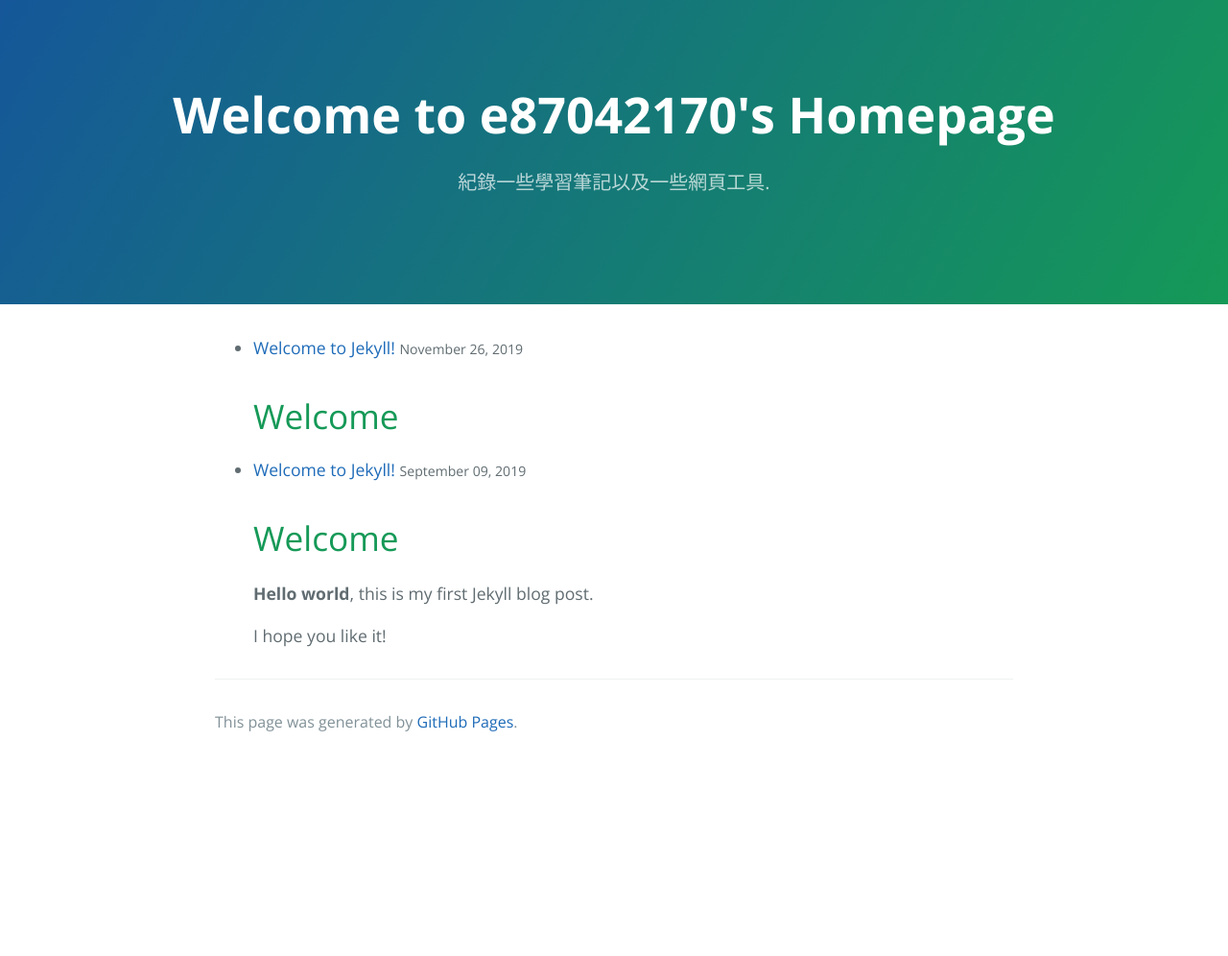
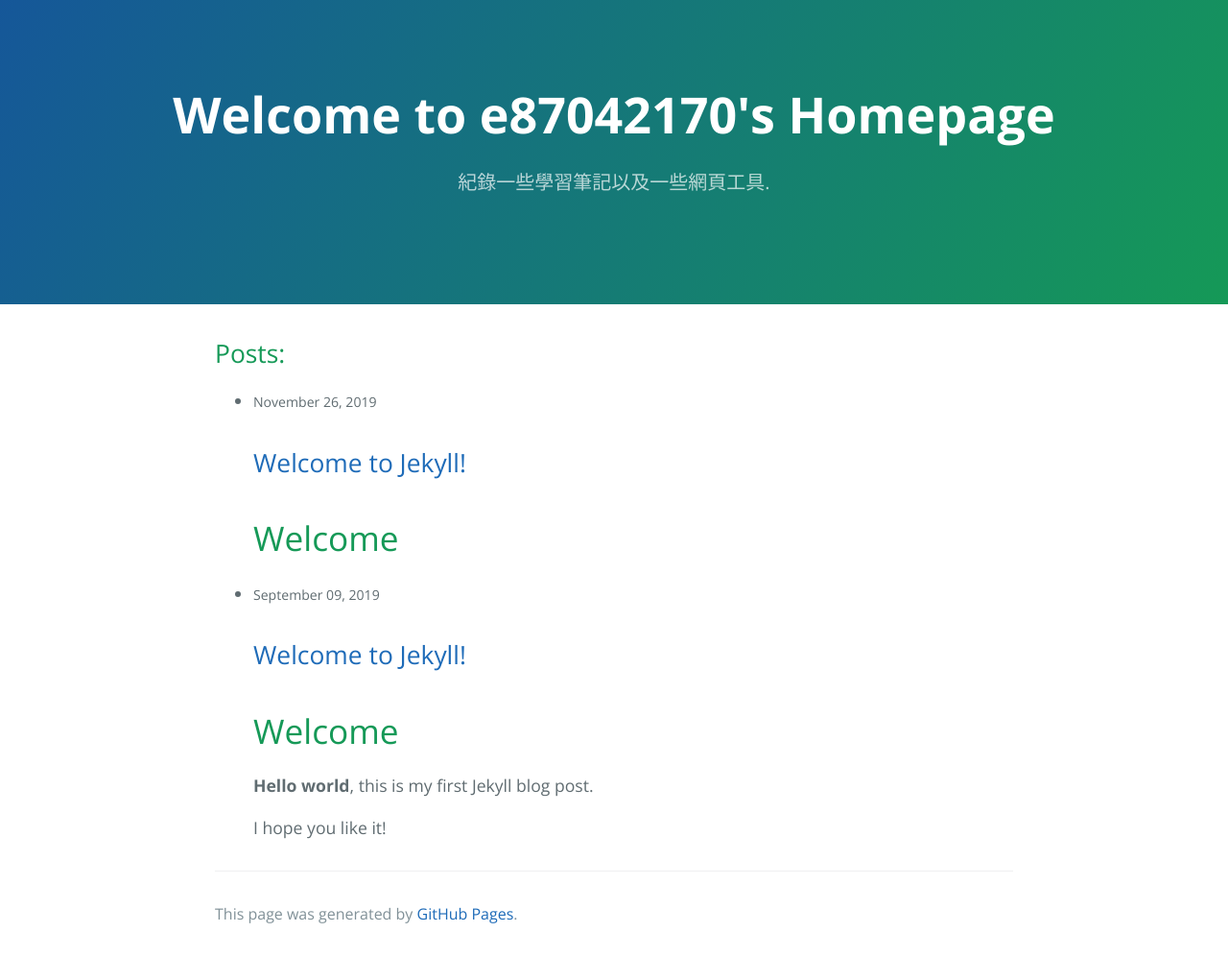
Before and after one commit to e87042170/e87042170.github.io, a Jekyll site: the page built from index.md, in a window 1280 px wide. Shown: the whole page at 96% size. Built offline with Jekyll 4.4.1, drawn with Linux system fonts in a browser that asks for light colours; our own code applies the rules of GitHub Pages for plain Markdown files; before the commit the page ends 900 px from its top, so only the background shows below that.

Commit message:
Update index.md

```diff
--- a/index.md
+++ b/index.md
@@ -1,9 +1,10 @@
+<h2>Posts:</h2>
 <ul>
   {% for post in site.posts %}
     <li>
-      <a href="{{ post.url }}">{{ post.title }}</a>
       <small>{{ post.date | date: '%B %d, %Y' }}</small>
-      {{ post.excerpt }}
+      <h2><a href="{{ post.url }}">{{ post.title }}</a></h2>
+      <p>{{ post.excerpt }}</p>
     </li>
   {% endfor %}
 </ul>
```
